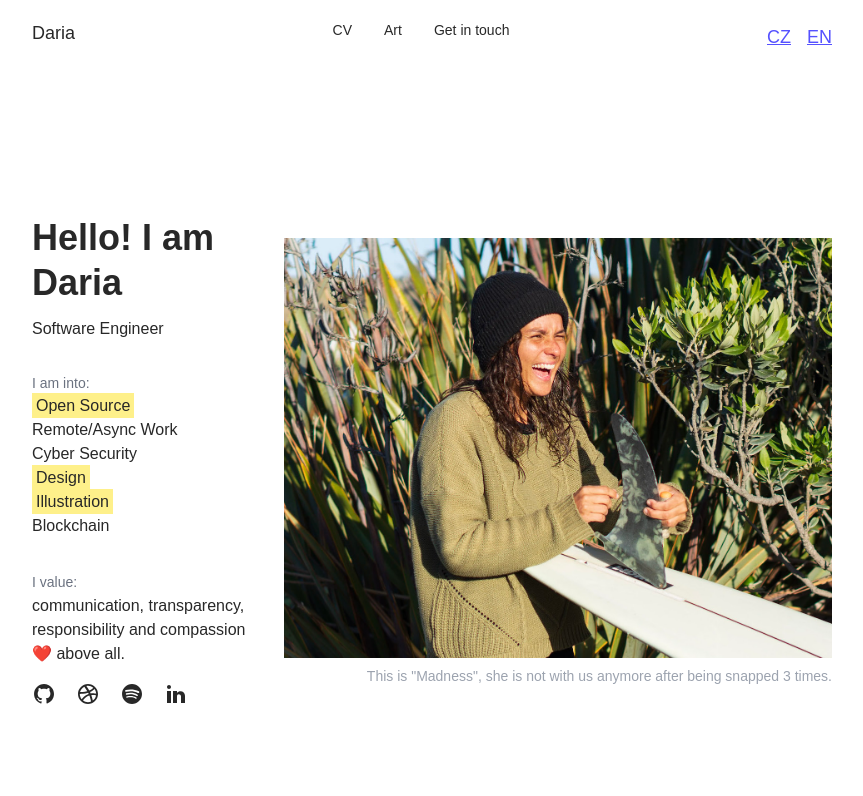
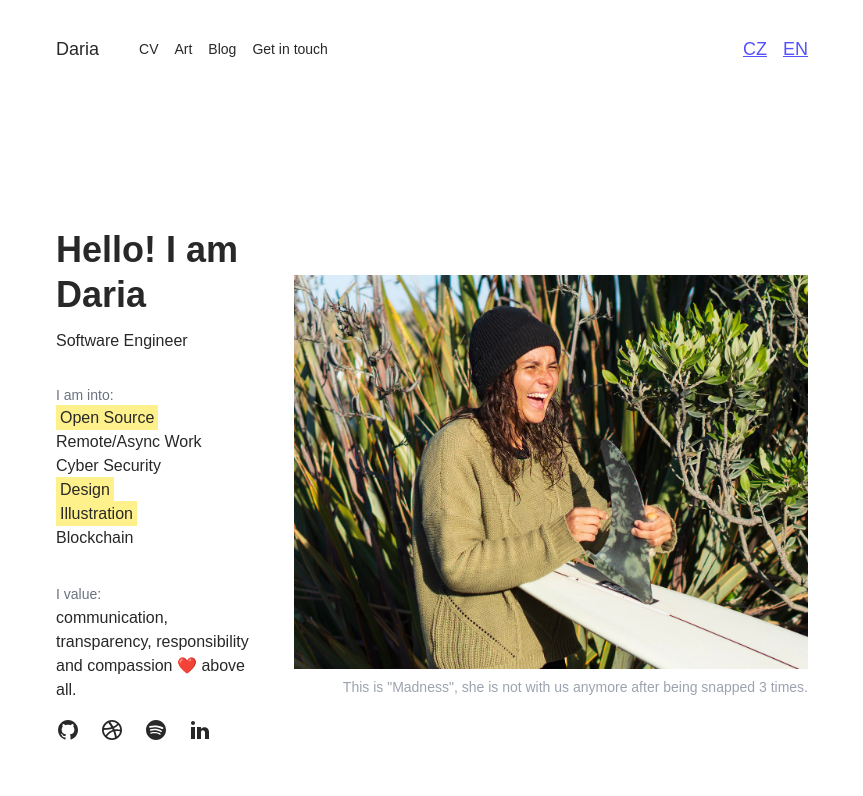
Before and after one commit to piggydoughnut/me, a React (Create React App) app: page / in a window 1280 px wide. Shown: the top 796 px of the page, without its empty margins (208-1071 px from the left). Built offline with nearby package versions, Linux system fonts and the light colour scheme.

Commit message:
added nav menu item

```diff
--- a/package.json
+++ b/package.json
@@ -46,5 +46,6 @@
     "postcss": "^8.4.16",
     "react-router-dom": "^6.3.0",
     "tailwindcss": "^3.1.8"
-  }
+  },
+  "packageManager": "yarn@1.22.22+sha512.a6b2f7906b721bba3d67d4aff083df04dad64c399707841b7acf00f6b133b7ac24255f2652fa22ae3534329dc6180534e98d17432037ff6fd140556e2bb3137e"
 }
--- a/src/App.tsx
+++ b/src/App.tsx
@@ -14,7 +14,7 @@ import PlantsCZ from "pages/cz/Plants";
 export default function App() {
   return (
     <BrowserRouter>
-      <div className="flex flex-col justify-center font-firaSans text-midnight-black mx-8 md:mx-24 lg:mx-36 xl:mx-60">
+      <div className="flex flex-col justify-center font-firaSans text-midnight-black mx-10 lg:mx-10 xl:mx-[16.5rem] transition-all duration-300">
         <Navigation />
         <Routes>
           <Route index element={<Main />} />
--- a/src/components/nav/Navigation.tsx
+++ b/src/components/nav/Navigation.tsx
@@ -31,6 +31,7 @@ export default function Navigation() {
           <NavLink href="/cz/plants">Jak se rodí květiny</NavLink>
           {/* <NavLink href="/cz/curated-list">Pečlivě vybrané</NavLink> */}
           <NavLink href="/cz/Mikhailova_Daria.pdf">CV</NavLink>
+          <NavLink href="/blog">Blog</NavLink>
           <NavLink href="/cz/#get_in_touch">Kontaktujte mě</NavLink>
         </div>
         <h3 className="mt-10 sm:m-0 flex gap-4 justify-end text-right">
@@ -45,15 +46,18 @@ export default function Navigation() {
     );
   }
   return (
-    <nav className="flex flex-col sm:flex-row sm:justify-between mt-5 ">
-      <h3 className="text-xl sm:text-sm">
+    <nav className="flex flex-col sm:flex-row sm:justify-between mt-8">
+      <div className="flex flex-row gap-10 items-center">
+        <h3 className="text-sm">
           <a href="/">Daria</a>
         </h3>
-      <div className="flex flex-col sm:flex-row gap-3 sm:gap-8 mt-4 sm:m-0">
+        <div className="flex flex-col sm:flex-row gap-4 mt-4 sm:m-0">
           <NavLink href="./Mikhailova_Daria.pdf">CV</NavLink>
           <NavLink href="/plants">Art</NavLink>
+          <NavLink href="/blog">Blog</NavLink>
           {/* <NavLink href="/curated-list">Curated</NavLink> */}
           <NavLink href="/#get_in_touch">Get in touch</NavLink>
+        </div>
       </div>
       <h3 className="mt-10 sm:m-0 flex gap-4 justify-end text-right">
         <h4 className="mt-10 sm:m-0 flex flex-col justify-end text-right">
```
Lines whose indentation alone changed are shown as unchanged.
